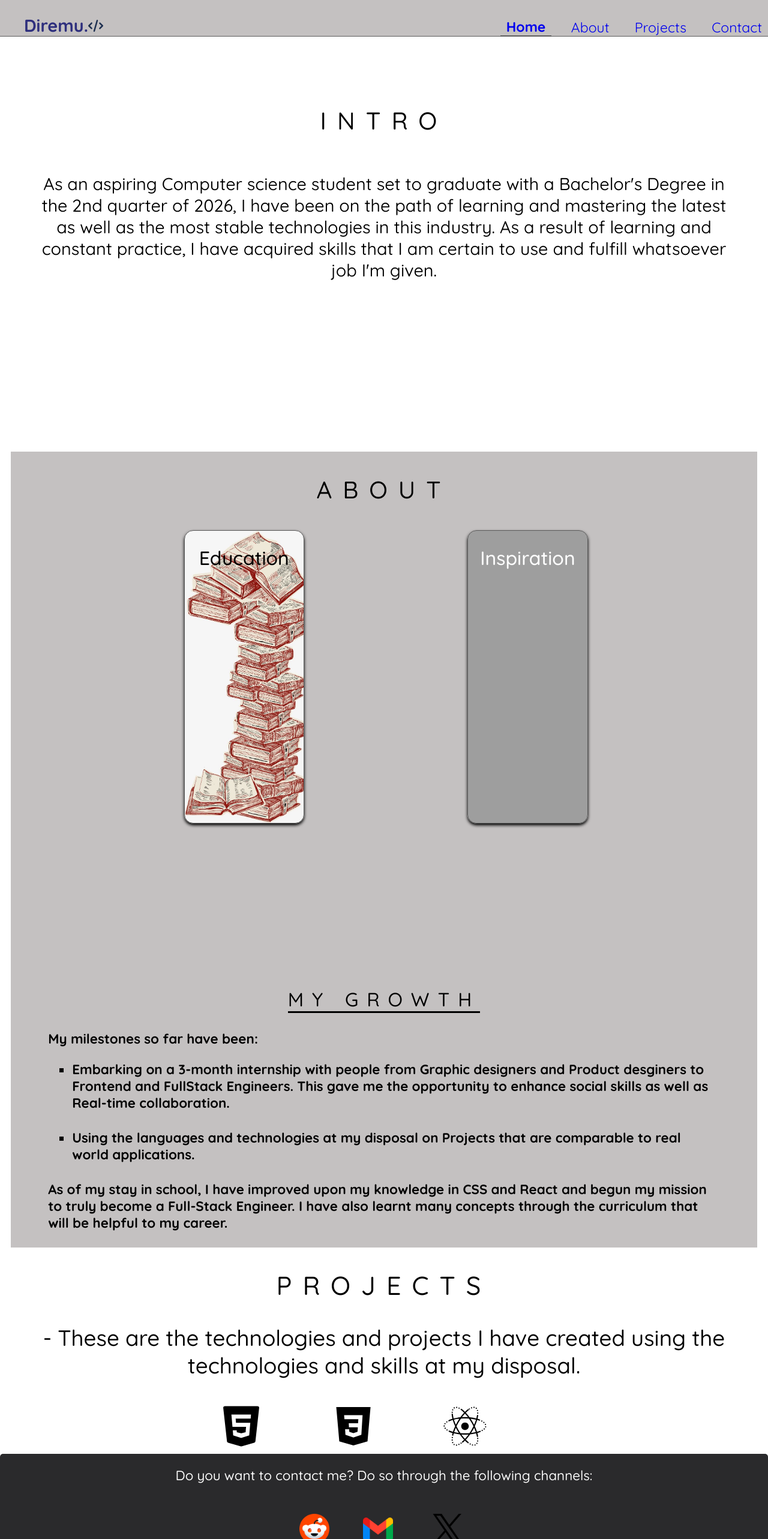
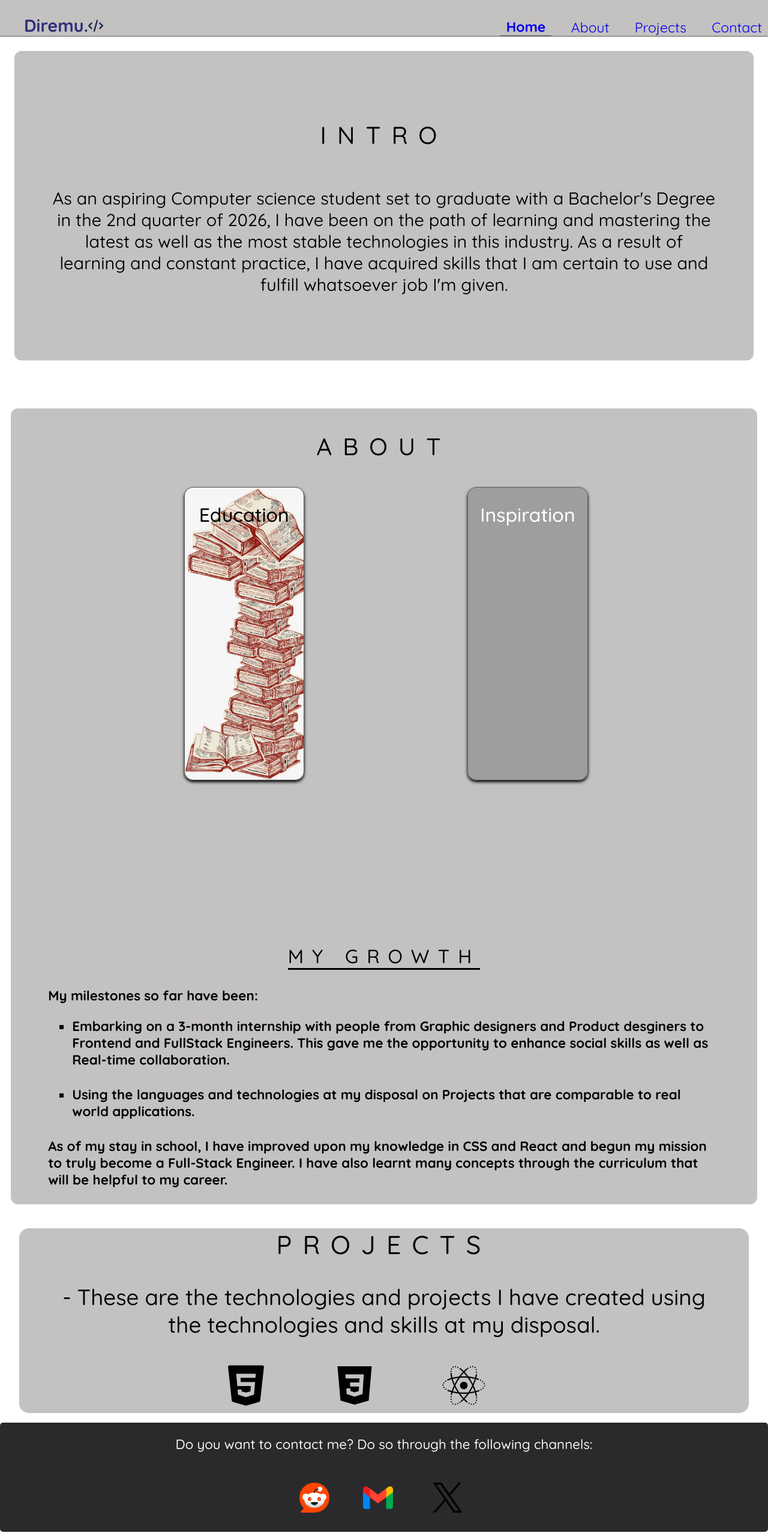
Before and after one commit to diremu/portfolio-website, a React (Create React App) app: page /home in a window 1280 px wide. Shown: the top 2566 px of the page at 60% size. Built offline with nearby package versions, Linux system fonts and the light colour scheme; grey boxes are pictures that could not be loaded.

Commit message:
completed the layout for all devices

```diff
--- a/src/About/About.css
+++ b/src/About/About.css
@@ -5,8 +5,9 @@
 
 #about {
     background-color: var(--secondary-color);
-    margin: 18px;
+    margin: 18px 18px 40px 18px;
     padding: 5px 0;
+    border-radius: 12px;
 }
 
 .animated-section {
--- a/src/Contact/Contact.js
+++ b/src/Contact/Contact.js
@@ -12,9 +12,9 @@ export default function Contact() {
             </p>
             <nav id="contact-nav">
                 <ul>
-                    <li><a href="https://reddit.com"><img src={Reddit} alt="" className="social-handles" /></a></li>
-                    <li><a href="https://gmail.com"><img src={Gmail} alt="" className="social-handles" /></a></li>
-                    <li><a href="https://twitter.com"><img src={Twitter} alt="" className="social-handles" /></a></li>
+                    <li><a href="https://www.reddit.com/user/cursed_line/" target="_blank" rel="noreferrer"><img src={Reddit} alt="" className="social-handles" /></a></li>
+                    <li><a href="https://mail.google.com/mail/u/adebanjo.direoluwamu.lmu.edu.ng" target="_blank" rel="noreferrer"><img src={Gmail} alt="" className="social-handles" /></a></li>
+                    <li><a href="https://t.co/eFWgcFPiDf" target="_blank" rel="noreferrer"><img src={Twitter} alt="" className="social-handles" /></a></li>
                 </ul>
             </nav>
         </div>
--- a/src/Home/Home.css
+++ b/src/Home/Home.css
@@ -17,7 +17,9 @@ body {
 
 #home-mdiv {
     text-align: center;
-    margin-bottom: 22vh;
+    background-color: var(--secondary-color);
+    margin:3vh 3vh 10vh 3vh;
+    border-radius: 12px;
     padding: 10vh 0;
 }
 
--- a/src/Projects/Project.css
+++ b/src/Projects/Project.css
@@ -19,3 +19,9 @@
     min-height: 80px;
     padding: 0 8% 0 0%;
 }
+
+#projects {
+    background-color: var(--secondary-color);
+    margin: 4vh 4vh 2vh 4vh;
+    border-radius: 16px;
+}
--- a/src/components/Navbar/Navbar.css
+++ b/src/components/Navbar/Navbar.css
@@ -228,7 +228,13 @@ nav ul li:last-child {
     position: relative;
 }
 
-.dropdown ul {
+.dropdown-show ul {
     display: flex;
     flex-direction: column;
 }
+
+#bar-img {
+    color: black;
+    width: 50px;
+    height: 40px;
+}
--- a/src/components/Navbar/Navbar.js
+++ b/src/components/Navbar/Navbar.js
@@ -58,7 +58,7 @@ const Navbar = () => {
                 <li className={activeLink === 'contact' ? "active" : ""}>
                     <a href="#contact" onClick={()=> handleLinkClick("contact")}>Contact</a>
                     </li>
-                <button className={`${(shrunk === "tablet" || shrunk === "mobile") ? "visibleNav" : "hidden" }`} onClick={() => {setDropdown(!dropdown)}}><img src={Bar} alt="" />
+                <button className={`${(shrunk === "tablet" || shrunk === "mobile") ? "visibleNav" : "hidden" }`} onClick={() => {setDropdown(!dropdown)}}><img src={Bar} alt="" id="bar-img" />
                 </button>
                 <div className={`dropdown ${dropdown ? "dropdown-show" : "hidden"}`}>
                     <ul>
```
